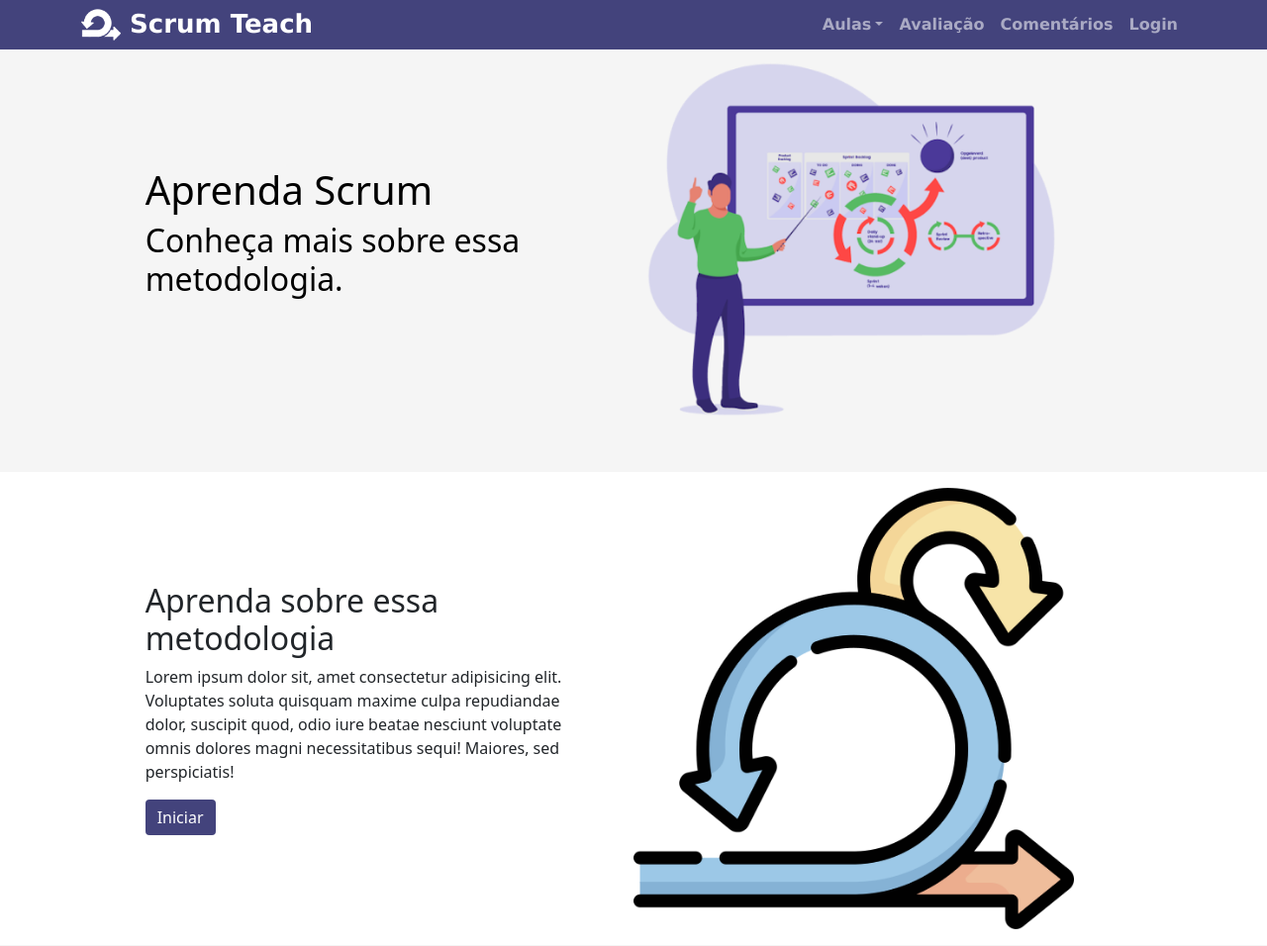
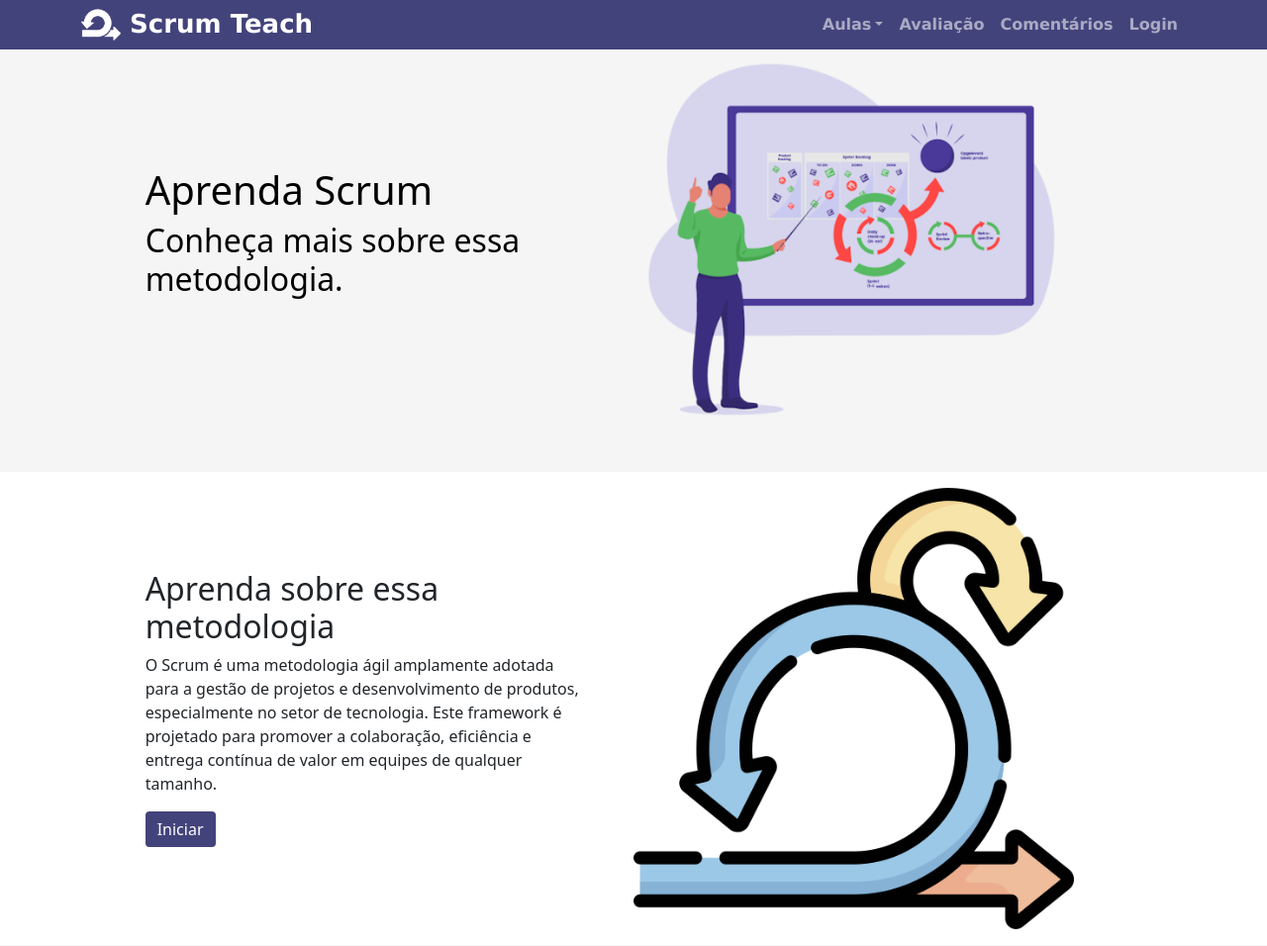
Before and after one commit to Templasan/API---ADS-semestre-1, a Flask app: page / in a window 1280 px wide. Shown: the top 956 px of the page at 99% size. Run offline with Flask 3, Linux system fonts and the light colour scheme; some libraries are stand-ins or nearby versions.

Commit message:
Conteúdo da página home

```diff
--- a/src/templates/index.html
+++ b/src/templates/index.html
@@ -23,7 +23,7 @@
     <div class="col-lg-5">
         <h2 class="font-weight-light">Aprenda sobre essa metodologia</h2>
         <p>
-          Lorem ipsum dolor sit, amet consectetur adipisicing elit. Voluptates soluta quisquam maxime culpa repudiandae dolor, suscipit quod, odio iure beatae nesciunt voluptate omnis dolores magni necessitatibus sequi! Maiores, sed perspiciatis!
+          O Scrum é uma metodologia ágil amplamente adotada para a gestão de projetos e desenvolvimento de produtos, especialmente no setor de tecnologia. Este framework é projetado para promover a colaboração, eficiência e entrega contínua de valor em equipes de qualquer tamanho.
         </p>
         <a href="/introducao" class="btn btn-primary text-white">Iniciar</a>
     </div>
```
